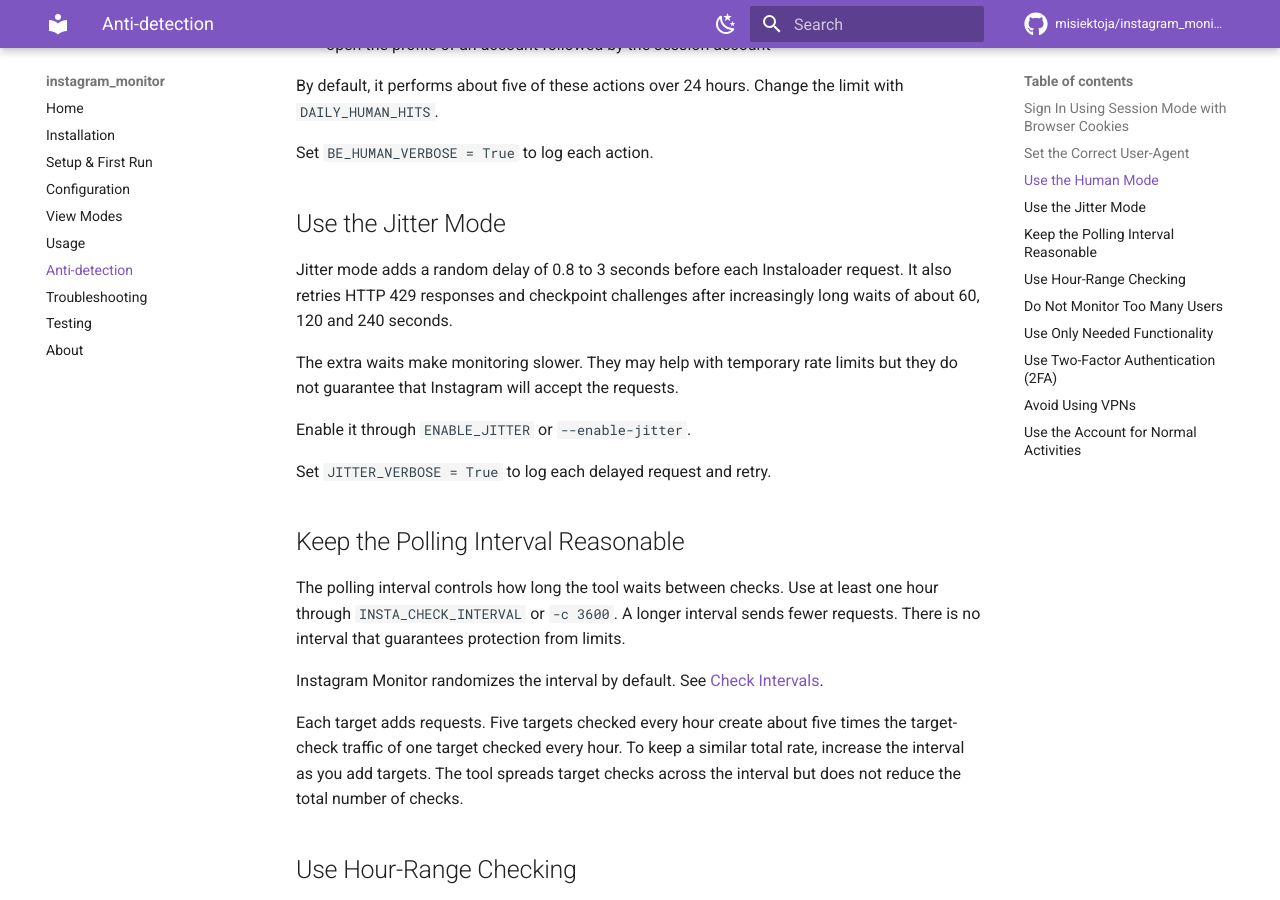
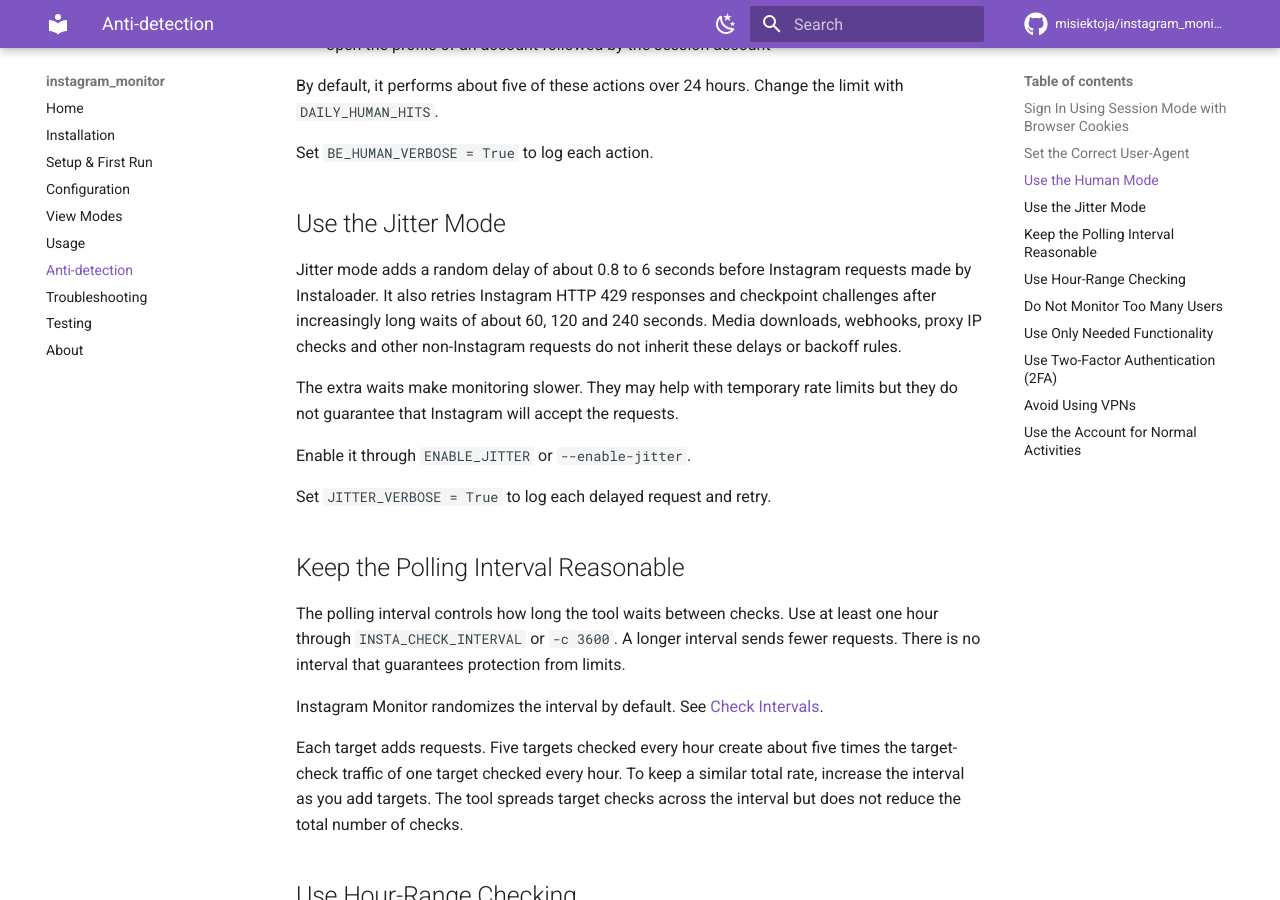
Before and after one commit to misiektoja/instagram_monitor, an MkDocs documentation site: the page built from docs/anti-detection.md, in a window 1280 px wide and 900 px high, scrolled down 1104 px. Built offline with MkDocs 1.6.1 and Material for MkDocs 9.7.7, drawn with Linux system fonts in a browser that asks for light colours; comment, search, counter and statistics services are not loaded.

Commit message:
docs(anti-detection): clarify scoped jitter behavior

```diff
--- a/docs/anti-detection.md
+++ b/docs/anti-detection.md
@@ -37,7 +37,7 @@
 <a id="use-the-jitter-mode"></a>
 ## Use the Jitter Mode
 
-Jitter mode adds a random delay of 0.8 to 3 seconds before each Instaloader request. It also retries HTTP 429 responses and checkpoint challenges after increasingly long waits of about 60, 120 and 240 seconds.
+Jitter mode adds a random delay of about 0.8 to 6 seconds before Instagram requests made by Instaloader. It also retries Instagram HTTP 429 responses and checkpoint challenges after increasingly long waits of about 60, 120 and 240 seconds. Media downloads, webhooks, proxy IP checks and other non-Instagram requests do not inherit these delays or backoff rules.
 
 The extra waits make monitoring slower. They may help with temporary rate limits but they do not guarantee that Instagram will accept the requests.
 
```
